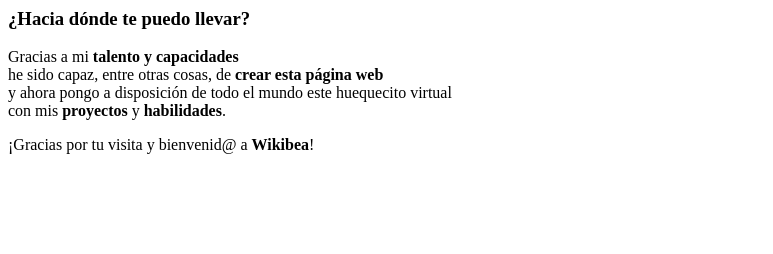
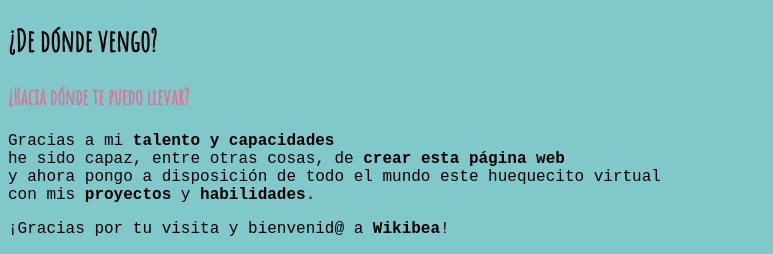
Before and after one commit to blopmar/blopmar.github.io, a plain HTML site: page index.html in a window 1280 px wide. Shown: the part 722-976 px from the top of the page, without its empty margins (0-773 px from the left). Before the commit the page ends 892 px from the top, so only its background shows below. Drawn offline with Linux system fonts and the light colour scheme.

Commit message:
Add files via upload

```diff
--- a/index.html
+++ b/index.html
@@ -4,6 +4,30 @@
   <meta charset="utf-8">
   <title>Wikibea | Tu asesora personal para crecer en Internet | SEO | SEM | Community Manager | Blogger</title>
 <link href="https://fonts.googleapis.com/css?family=Amatic+SC" rel="stylesheet">
+<style media="screen">
+body {
+  background-color:rgb(128, 200, 202)
+}
+p {
+  font-family:"Josefin Slab", monospace;
+}
+h1 {
+  color:rgb(28, 173, 202);
+  font-family: 'Amatic SC', cursive;
+  font-size: 52px
+}
+h2 {
+  color:rgb(249, 196, 192));
+  font-family: 'Amatic SC', cursive;
+  font-size: 30px
+}
+h3 {
+  color:rgb(219, 112, 147);
+  font-family: 'Amatic SC', cursive;
+  font-size: 22px
+}
+</style>
+
 </head>
 <body>
   <img src="img/beatriz-espejo.jpg" alt="Wikibea">
--- a/styles.css
+++ b/styles.css
@@ -7,15 +7,15 @@ p {
 h1 {
   color:rgb(28, 173, 202);
   font-family: 'Amatic SC', cursive;
-  font-size: 48px
+  font-size: 52px
 }
 h2 {
-  color:rgb(245, 245, 220);
+  color:rgb(249, 196, 192));
   font-family: 'Amatic SC', cursive;
-  font-size: 48px
+  font-size: 30px
 }
 h3 {
   color:rgb(219, 112, 147);
   font-family: 'Amatic SC', cursive;
-  font-size: 48px
+  font-size: 22px
 }
```
